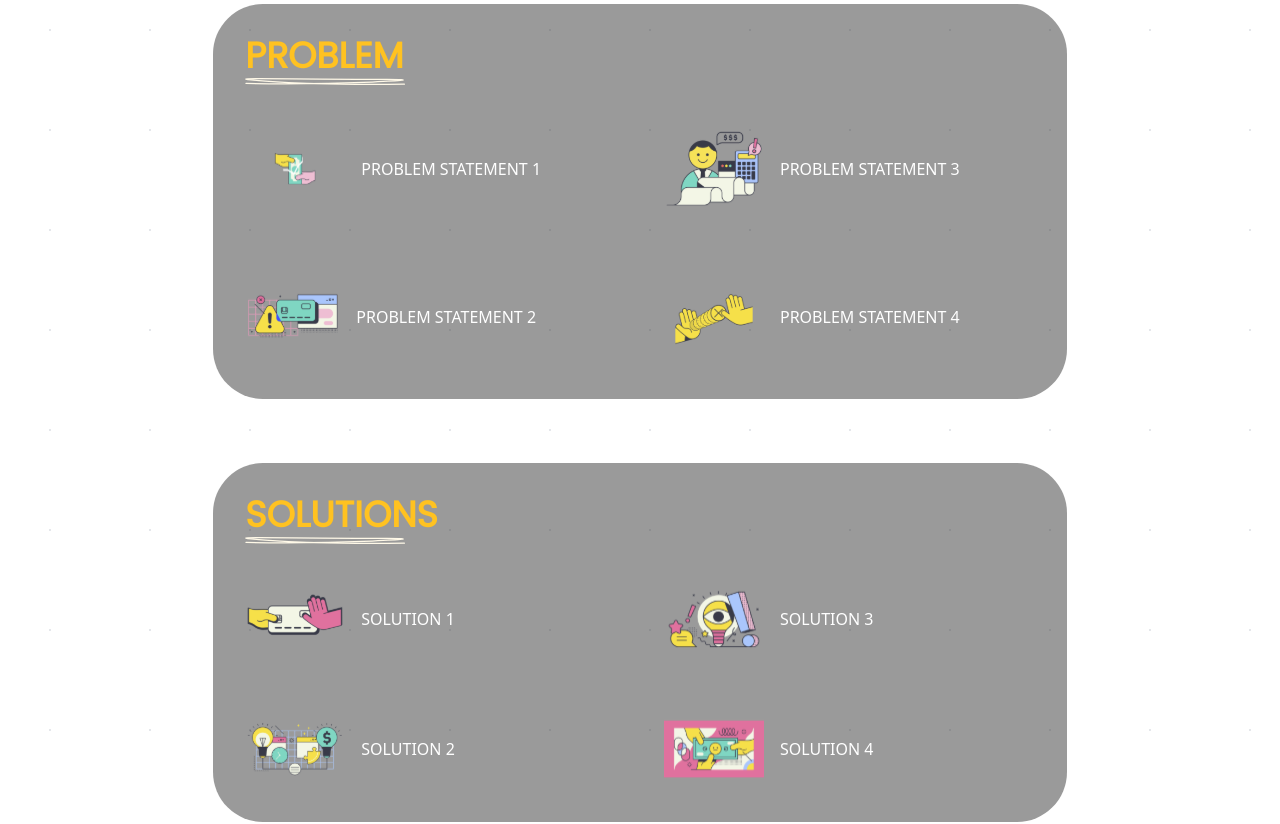
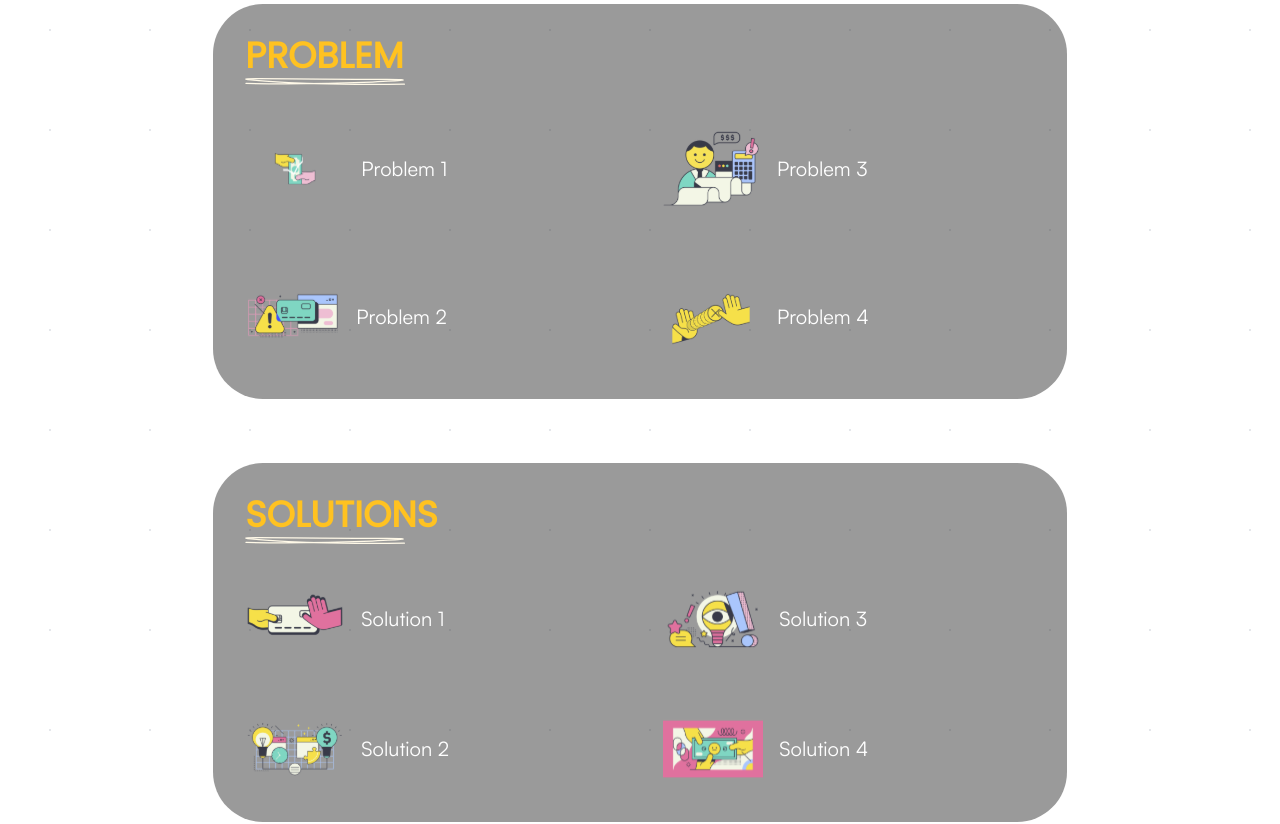
Before and after one commit to vishesh7124/enactus-thapar, a React (Vite) app: page /proj in a window 1280 px wide. Shown: the part 1320-2144 px from the top of the page. Built offline with nearby package versions, Linux system fonts and the light colour scheme.

Commit message:
data fixes

```diff
--- a/src/components/Banner.tsx
+++ b/src/components/Banner.tsx
@@ -41,7 +41,7 @@ const Banner: React.FC<BannerProps> = ({ title, children }) => {
 
             </div>
           </div>
-      <div className="grid grid-flow-row grid-rows-1   lg:grid-flow-col lg:grid-rows-2 lg:gap-12 lg:text-base">
+      <div className="grid grid-flow-row grid-rows-1   lg:grid-flow-col lg:grid-rows-2 lg:gap-12 lg:text-xl font-satoshi">
         {children}
       </div>
     </div>
--- a/src/components/Problem_banner.tsx
+++ b/src/components/Problem_banner.tsx
@@ -4,25 +4,25 @@ import img2 from "../assets/ps/Credit card error on payment screen, Online trans
 import img3 from "../assets/ps/Businessman, calculator and browser.svg"
 import img4 from "../assets/ps/Rejected transaction or denied payment.svg"
 
-const Problem_banner = () => {
+interface ProblemProps{
+  problems:string[]
+}
+
+const images=[
+  img1,img2,img3,img4
+]
+
+const Problem_banner = ({problems}:ProblemProps) => {
   return (
     <Banner title="PROBLEM">
+      {problems.map((problem,index)=>(
       <div className="flex items-center  justify-start gap-4">
-        <img src={img1} alt="ps1" className="max-h-[100px] max-w-[100px]" />
-        <p className="text-white">PROBLEM STATEMENT 1</p>
+        <img src={images[index]} alt="ps1" className="max-h-[100px] max-w-[100px]" />
+        <p className="text-white">{problem}</p>
       </div>
-      <div className="flex items-center justify-start gap-4">
-        <img src={img2} alt="ps2" className="max-h-[100px] max-w-[100px]" />
-        <p className="text-white">PROBLEM STATEMENT 2</p>
-      </div>
-      <div className="flex items-center justify-start gap-4">
-        <img src={img3} alt="ps3" className="max-h-[100px] max-w-[100px]" />
-        <p className="text-white">PROBLEM STATEMENT 3</p>
-      </div>
-      <div className="flex items-center justify-start gap-4">
-        <img src={img4} alt="ps4" className="max-h-[100px] max-w-[100px]" />
-        <p className="text-white">PROBLEM STATEMENT 4</p>
-      </div>
+
+      ))}
+
     </Banner>
   );
 };
--- a/src/components/Solution_Banner.tsx
+++ b/src/components/Solution_Banner.tsx
@@ -4,25 +4,25 @@ import img2 from "../assets/ps/Bright ideas connected to financial results, Entr
 import img3 from "../assets/ps/Genius idea bulb with speech bubble and giant exclamation sign.svg"
 import img4 from "../assets/ps/Financial struggle with hands holding a banknote.svg"
 
-const Solution_banner = () => {
+interface solutionProps{
+  solutions:string[]
+}
+
+const images=[
+  img1,img2,img3,img4
+]
+
+const Solution_banner = ({solutions}:solutionProps) => {
   return (
     <Banner title="SOLUTIONS">
-        <div className="flex items-center gap-4">
-        <img src={img1} alt="ps1" className="max-h-[100px] max-w-[100px]" />
-        <p className="text-white">SOLUTION 1</p>
+      {solutions.map((solution,index)=>(
+
+        <div key={index} className="flex items-center gap-4">
+        <img src={images[index]} alt="ps1" className="max-h-[100px] max-w-[100px]" />
+        <p className="text-white">{solution}</p>
       </div>
-      <div className="flex items-center gap-4">
-        <img src={img2} alt="ps2" className="max-h-[100px] max-w-[100px]" />
-        <p className="text-white">SOLUTION 2</p>
-      </div>
-      <div className="flex items-center gap-4">
-        <img src={img3} alt="ps3" className="max-h-[100px] max-w-[100px]" />
-        <p className="text-white">SOLUTION 3</p>
-      </div>
-      <div className="flex items-center gap-4">
-        <img src={img4} alt="ps4" className="max-h-[100px] max-w-[100px]" />
-        <p className="text-white">SOLUTION 4</p>
-      </div>
+      ))}
+
     </Banner>
   )
 }
--- a/src/pages/Proj.tsx
+++ b/src/pages/Proj.tsx
@@ -5,12 +5,25 @@ import BusinessModel from "@/components/BuisnessModel";
 import Impact from "@/components/Impact";
 import UnitEconomics from "@/components/UnitEconomics";
 
+const problems= [
+  "Problem 1",
+  "Problem 2",
+  "Problem 3",
+  "Problem 4",
+]
+const solutions= [
+  "Solution 1",
+  "Solution 2",
+  "Solution 3",
+  "Solution 4",
+]
+
 const Proj = () => {
   return (
     <div className="relative z-0 w-full flex flex-col justify-center items-center gap-16 text-white pt-55">
         <img src={aatrangiBanner} className="mb-20 w-full h-auto max-w-[480px] md:max-w-[768px] lg:max-w-[1024px] xl:max-w-[1280px] 2xl:max-w-[55rem]  sm:max-w-7xl"/>
-        <Problem_banner />
-        <Solution_banner />
+        <Problem_banner problems={problems} />
+        <Solution_banner solutions={solutions} />
         <UnitEconomics />
         <BusinessModel />
         <Impact />
```
